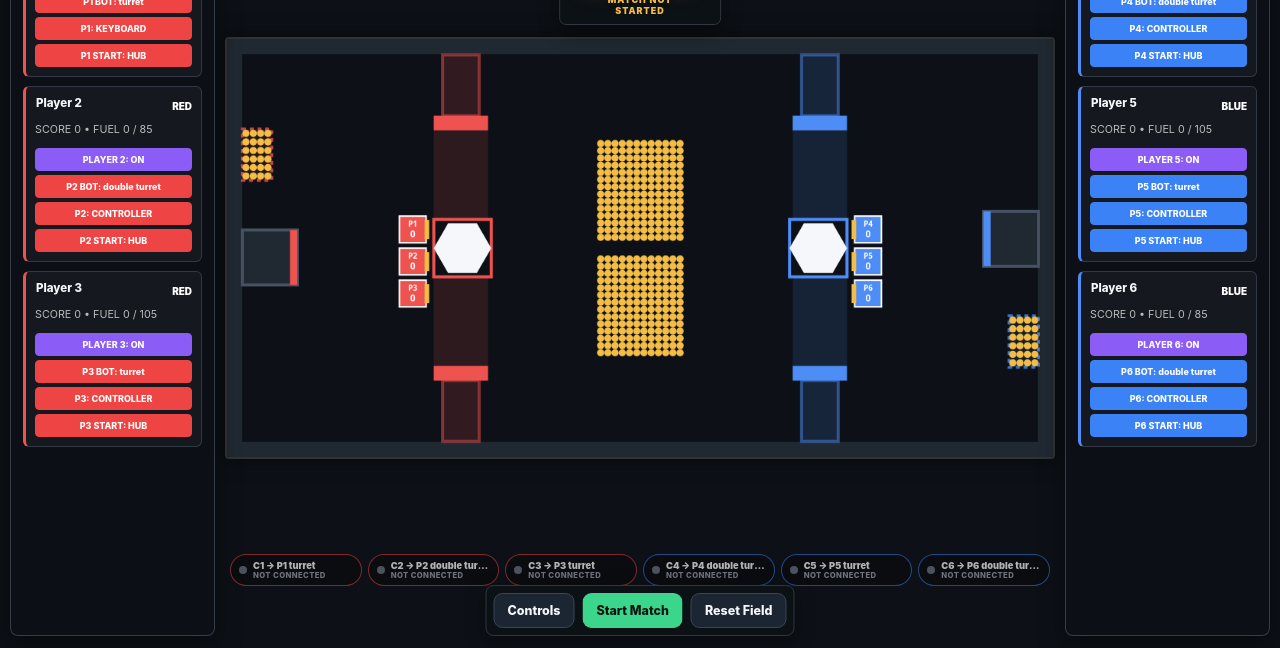
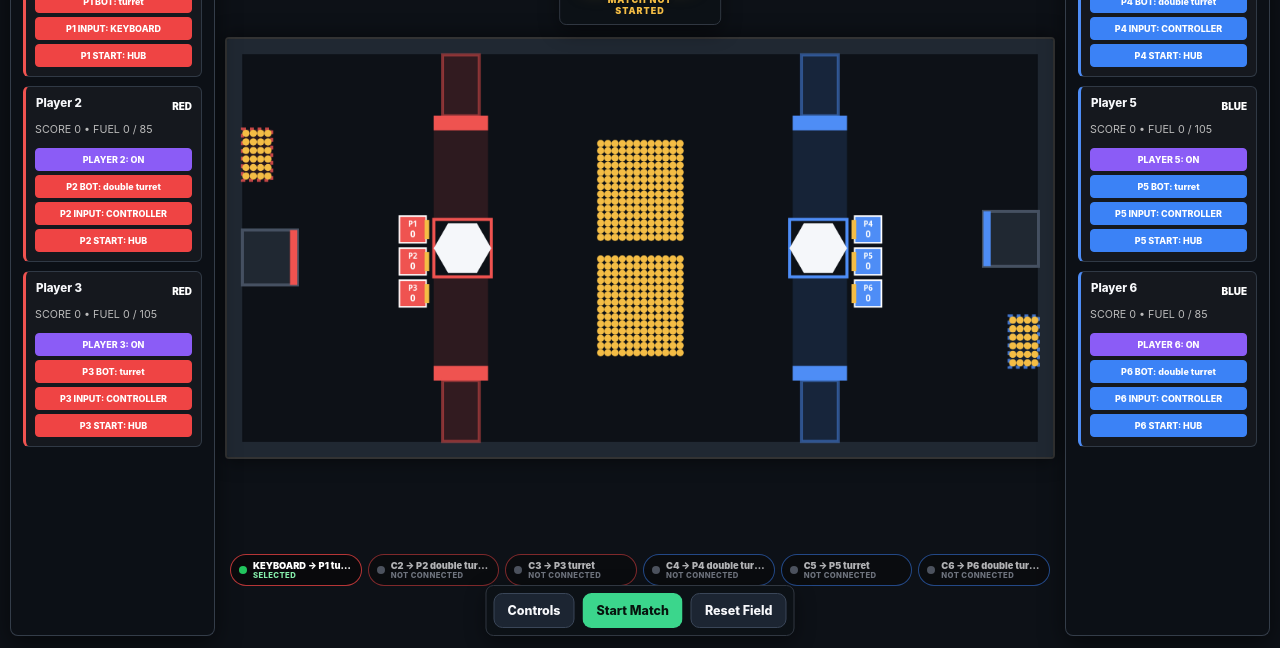
Before and after one commit to thatguy3000/BreadMuchnerMods, an Electron app: page public/index.html in a window 1280 px wide. Shown: the part 152-800 px from the top of the page. Drawn offline with Linux system fonts and the light colour scheme.

Commit message:
Add configurable offline players and local auto-updates

```diff
--- a/package.json
+++ b/package.json
@@ -12,6 +12,7 @@
     "desktop": "electron .",
     "package:win": "electron-forge package --platform=win32 --arch=x64",
     "make:win": "electron-forge make --platform=win32 --arch=x64",
+    "update:installed": "powershell.exe -NoProfile -ExecutionPolicy Bypass -File scripts/update-installed-game.ps1",
     "smoke:win": "node scripts/smoke-desktop.cjs",
     "test": "node --test tests/*.test.js",
     "test:e2e": "node --test tests/server-integration.test.js",
--- a/public/index.html
+++ b/public/index.html
@@ -110,7 +110,7 @@
           <button id="copy-room" type="button" title="Copy room code"><span id="room-code-display"></span> ⧉</button>
         </div>
       </div>
-      <p id="lobby-description" class="lobby-description">Keyboard controls Player 1. Connected gamepads map to Players 1–6.</p>
+      <p id="lobby-description" class="lobby-description">Choose keyboard or a numbered controller for every enabled player.</p>
       <div id="seat-grid" class="seat-grid"></div>
     </section>
   </main>
@@ -124,7 +124,7 @@
         <section><h3>Keyboard</h3><p><kbd>W</kbd><kbd>A</kbd><kbd>S</kbd><kbd>D</kbd> move</p><p><kbd>←</kbd><kbd>→</kbd> or <kbd>J</kbd><kbd>L</kbd> turn</p><p><kbd>Space</kbd> shoot or pass</p><p><kbd>E</kbd> changes the Blitz intake side</p><p><kbd>U</kbd> uses the one-time unstick</p></section>
         <section><h3>Gamepad</h3><p>Left stick moves</p><p>Right stick turns</p><p>Right trigger shoots or passes</p><p>Left trigger changes the Blitz intake side</p><p>D-pad up uses unstick</p></section>
       </div>
-      <p>Offline: gamepads 1–6 control Players 1–6. Online: this browser's keyboard or first active gamepad controls its claimed seat.</p>
+      <p>Offline: choose keyboard or the matching numbered gamepad on each player card. Only one player uses the keyboard at a time. Online: this browser's keyboard or first active gamepad controls its claimed seat.</p>
       <button class="primary wide" type="button" data-close-modal>Got it</button>
     </div>
   </div>
--- a/public/js/app.js
+++ b/public/js/app.js
@@ -37,9 +37,19 @@ class BreadMuncherApp {
   }
 
   createLocalState() {
+    let keyboardAssigned = false;
     const players = DEFAULT_PLAYERS.map((player) => ({
       ...player,
-      name: localStorage.getItem(`breadsim-player-name-${player.seat}`) || player.name
+      name: localStorage.getItem(`breadsim-player-name-${player.seat}`) || player.name,
+      inputDevice: (() => {
+        const saved = localStorage.getItem(`breadsim-player-input-${player.seat}`);
+        const requested = ["keyboard", "controller"].includes(saved) ? saved : player.inputDevice;
+        if (requested === "keyboard" && !keyboardAssigned) {
+          keyboardAssigned = true;
+          return "keyboard";
+        }
+        return "controller";
+      })()
     }));
     return createGameState({ seed: 0x5eed1234, players });
   }
@@ -226,10 +236,20 @@ class BreadMuncherApp {
       this.ui.toast("Player settings are locked during a match.", true);
       return;
     }
+    if (update.inputDevice === "keyboard") {
+      for (const player of this.localState.players) {
+        if (player.seat === seat || player.inputDevice !== "keyboard") continue;
+        reconfigurePlayer(this.localState, player.seat, { inputDevice: "controller" });
+        localStorage.setItem(`breadsim-player-input-${player.seat}`, "controller");
+      }
+    }
     reconfigurePlayer(this.localState, seat, update);
     if (typeof update.name === "string") {
       const player = this.localState.players.find((item) => item.seat === seat);
       localStorage.setItem(`breadsim-player-name-${seat}`, player.name);
+    }
+    if (["keyboard", "controller"].includes(update.inputDevice)) {
+      localStorage.setItem(`breadsim-player-input-${seat}`, update.inputDevice);
     }
     this.renderLocalLobby();
   }
@@ -253,7 +273,9 @@ class BreadMuncherApp {
     while (this.accumulator >= FIXED_DT) {
       const inputs = {};
       for (const player of this.localState.players) {
-        if (player.enabled) inputs[player.seat] = this.input.frameForSeat(player.seat);
+        if (player.enabled) {
+          inputs[player.seat] = this.input.frameForSeat(player.seat, { inputDevice: player.inputDevice });
+        }
       }
       const events = stepSimulation(this.localState, inputs, FIXED_DT, this.localState.simulationTime + FIXED_DT);
       if (events.some((event) => event.type === "matchEnded")) {
--- a/public/js/input.js
+++ b/public/js/input.js
@@ -37,12 +37,12 @@ export class InputManager {
     this.onNeutral?.();
   }
 
-  frameForSeat(seat, { online = false } = {}) {
+  frameForSeat(seat, { online = false, inputDevice = null } = {}) {
     const gamepads = navigator.getGamepads?.() || [];
+    const keyboard = online || inputDevice === "keyboard" || (inputDevice === null && seat === 1);
     const gamepad = online
       ? [...gamepads].find((item) => item?.connected)
-      : gamepads[seat - 1];
-    const keyboard = online || seat === 1;
+      : keyboard ? null : gamepads[seat - 1];
     let x = 0;
     let y = 0;
     let rotation = 0;
--- a/public/js/ui.js
+++ b/public/js/ui.js
@@ -167,7 +167,7 @@ export class UI {
     document.querySelector("#lobby-title").textContent = mode === "online" ? "Room Lobby" : "Local Players";
     document.querySelector("#lobby-description").textContent = mode === "online"
       ? "Claim one seat. Only your player settings are editable, and the host controls the match."
-      : "Keyboard controls Player 1. Connected gamepads map to Players 1–6.";
+      : "Choose keyboard or a numbered controller for every enabled player.";
     document.querySelector("#quality").hidden = mode !== "online";
     if (mode === "online") {
       document.querySelector("#start-button").disabled = !this.roomState?.isHost || !this.roomState?.ownedSeat;
@@ -261,7 +261,6 @@ export class UI {
       enabled.disabled = true;
     } else {
       enabled.textContent = `PLAYER ${player.seat}: ${player.enabled === false ? "OFF" : "ON"}`;
-      enabled.disabled = player.seat === 1;
       enabled.addEventListener("click", () => this.actions.updatePlayer(player.seat, { enabled: player.enabled === false }));
     }
 
@@ -281,8 +280,13 @@ export class UI {
     input.className = `offline-control-button ${player.team}-team`;
     input.textContent = online
       ? `P${player.seat}: ${owned ? "KEYBOARD / CONTROLLER" : claimed ? "ONLINE" : "OPEN SEAT"}`
-      : `P${player.seat}: ${player.seat === 1 ? "KEYBOARD" : "CONTROLLER"}`;
-    input.disabled = true;
+      : `P${player.seat} INPUT: ${player.inputDevice.toUpperCase()}`;
+    input.disabled = online;
+    if (!online) {
+      input.addEventListener("click", () => this.actions.updatePlayer(player.seat, {
+        inputDevice: player.inputDevice === "keyboard" ? "controller" : "keyboard"
+      }));
+    }
 
     const start = document.createElement("button");
     start.type = "button";
@@ -302,8 +306,9 @@ export class UI {
       const seat = Number(bubble.dataset.controllerSeat);
       const player = players.find((item) => item.seat === seat);
       const owned = online && roomState?.ownedSeat === seat;
-      const gamepad = online ? (owned ? onlineGamepad : null) : gamepads[seat - 1];
-      const connected = online ? Boolean(player?.connected) : Boolean(gamepad?.connected);
+      const keyboard = !online && player?.inputDevice === "keyboard";
+      const gamepad = online ? (owned ? onlineGamepad : null) : keyboard ? null : gamepads[seat - 1];
+      const connected = online ? Boolean(player?.connected) : keyboard || Boolean(gamepad?.connected);
       const active = Boolean(gamepad?.connected) && (
         gamepad.axes?.some((axis) => Math.abs(axis) > 0.16)
         || gamepad.buttons?.some((button) => button.pressed)
@@ -312,10 +317,10 @@ export class UI {
       bubble.classList.toggle("active", active);
       bubble.querySelector(".controller-map").textContent = online
         ? `P${seat} ${player?.model || "robot"}`
-        : `C${seat} → P${seat} ${player?.model || "robot"}`;
+        : `${keyboard ? "KEYBOARD" : `C${seat}`} → P${seat} ${player?.model || "robot"}`;
       bubble.querySelector(".controller-state").textContent = online
         ? owned ? (active ? "LOCAL GAMEPAD ACTIVE" : "LOCAL CONTROL") : connected ? "REMOTE ONLINE" : player?.reserved ? "RESERVED" : "OPEN SEAT"
-        : active ? "ACTIVE" : connected ? "CONNECTED" : "NOT CONNECTED";
+        : player?.enabled === false ? "PLAYER OFF" : keyboard ? "SELECTED" : active ? "ACTIVE" : connected ? "CONNECTED" : "NOT CONNECTED";
     });
   }
 
--- a/shared/constants.js
+++ b/shared/constants.js
@@ -73,12 +73,12 @@ export const SHIFT_STATES = Object.freeze({
 });
 
 export const DEFAULT_PLAYERS = Object.freeze([
-  Object.freeze({ seat: 1, name: "Player 1", team: "red", model: "turret", start: 0, enabled: true }),
-  Object.freeze({ seat: 2, name: "Player 2", team: "red", model: "double turret", start: 0, enabled: true }),
-  Object.freeze({ seat: 3, name: "Player 3", team: "red", model: "turret", start: 0, enabled: true }),
-  Object.freeze({ seat: 4, name: "Player 4", team: "blue", model: "double turret", start: 0, enabled: true }),
-  Object.freeze({ seat: 5, name: "Player 5", team: "blue", model: "turret", start: 0, enabled: true }),
-  Object.freeze({ seat: 6, name: "Player 6", team: "blue", model: "double turret", start: 0, enabled: true })
+  Object.freeze({ seat: 1, name: "Player 1", team: "red", model: "turret", start: 0, enabled: true, inputDevice: "keyboard" }),
+  Object.freeze({ seat: 2, name: "Player 2", team: "red", model: "double turret", start: 0, enabled: true, inputDevice: "controller" }),
+  Object.freeze({ seat: 3, name: "Player 3", team: "red", model: "turret", start: 0, enabled: true, inputDevice: "controller" }),
+  Object.freeze({ seat: 4, name: "Player 4", team: "blue", model: "double turret", start: 0, enabled: true, inputDevice: "controller" }),
+  Object.freeze({ seat: 5, name: "Player 5", team: "blue", model: "turret", start: 0, enabled: true, inputDevice: "controller" }),
+  Object.freeze({ seat: 6, name: "Player 6", team: "blue", model: "double turret", start: 0, enabled: true, inputDevice: "controller" })
 ]);
 
 export const NEUTRAL_INPUT = Object.freeze({
--- a/shared/state.js
+++ b/shared/state.js
@@ -25,7 +25,8 @@ const copyPlayerConfig = (player) => ({
   team: player.seat <= 3 ? "red" : "blue",
   model: BOT_MODELS[player.model] ? player.model : "turret",
   start: Number.isInteger(player.start) && player.start >= 0 && player.start < START_LABELS.length ? player.start : 0,
-  enabled: player.enabled !== false
+  enabled: player.enabled !== false,
+  inputDevice: player.inputDevice === "keyboard" ? "keyboard" : "controller"
 });
 
 export function seededRandom(state) {
@@ -219,6 +220,7 @@ export function reconfigurePlayer(state, seat, updates) {
   if (typeof updates.model === "string" && BOT_MODELS[updates.model]) player.model = updates.model;
   if (Number.isInteger(updates.start) && updates.start >= 0 && updates.start < START_LABELS.length) player.start = updates.start;
   if (typeof updates.enabled === "boolean") player.enabled = updates.enabled;
+  if (["keyboard", "controller"].includes(updates.inputDevice)) player.inputDevice = updates.inputDevice;
   const robot = state.robots.find((item) => item.seat === seat);
   if (robot) {
     robot.model = player.model;
```
Also changed, not shown: scripts/make-local-update.cjs (added, +31 -0 lines), tests/simulation.test.js (+15 -0 lines), tests/ui-static.test.js (+12 -0 lines), README.md, 3 other files.
